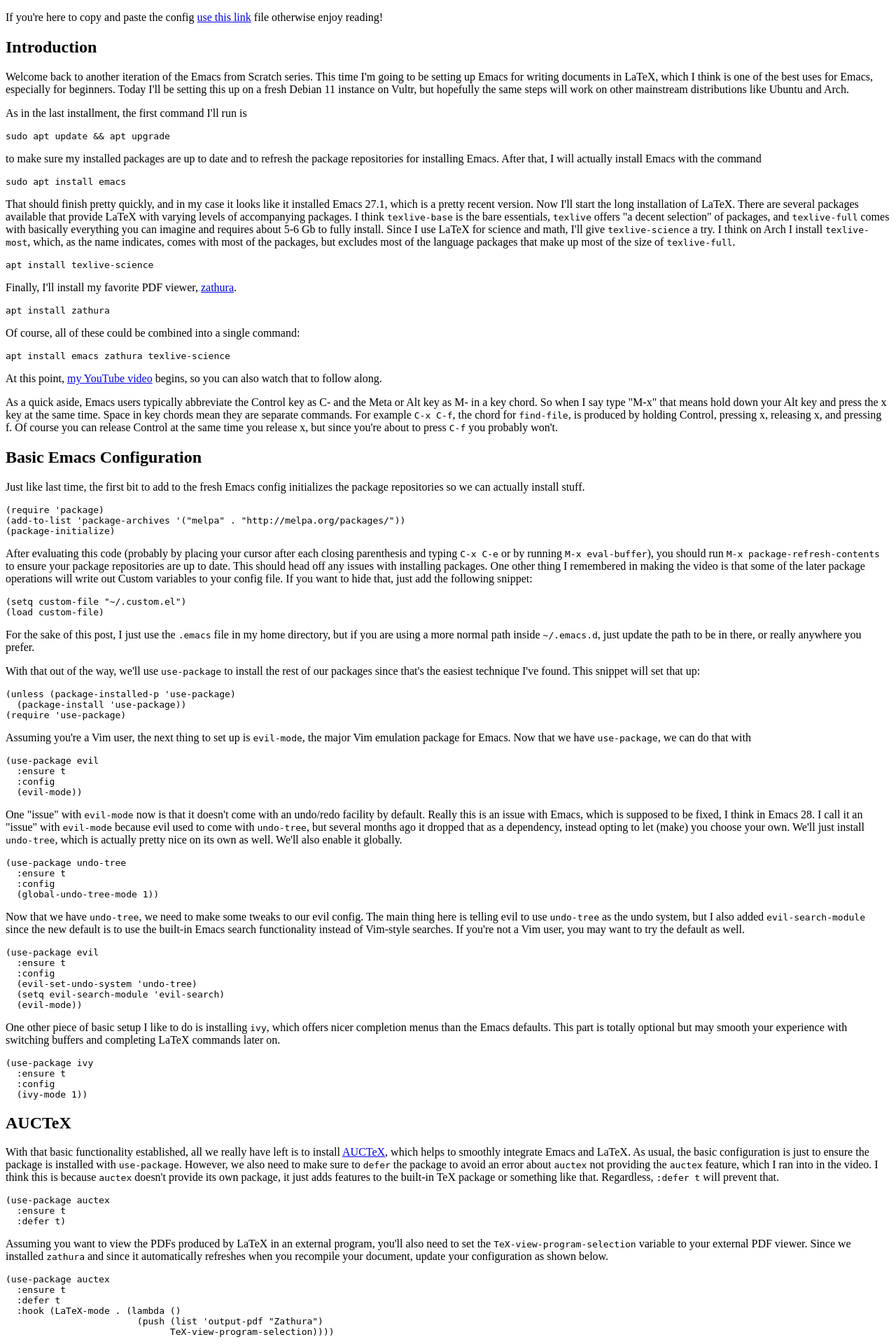
After one commit to ntBre/bwestbro.com, a PHP site: page /blogs/latex.html in a window 1280 px wide. The commit adds this page. Shown: the top 1920 px of the page at 70% size. Run offline with PHP 8.4, Linux system fonts and the light colour scheme.

Commit message:
add another blog post and update code css

```diff
--- /dev/null
+++ b/blogs/latex.html
@@ -0,0 +1,516 @@
+<?xml version="1.0" encoding="utf-8"?>
+<!DOCTYPE html PUBLIC "-//W3C//DTD XHTML 1.0 Strict//EN"
+"http://www.w3.org/TR/xhtml1/DTD/xhtml1-strict.dtd">
+<html xmlns="http://www.w3.org/1999/xhtml" lang="en" xml:lang="en">
+<head>
+<!-- 2021-12-12 Sun 21:12 -->
+<meta http-equiv="Content-Type" content="text/html;charset=utf-8" />
+<meta name="viewport" content="width=device-width, initial-scale=1" />
+<title>Emacs for LaTeX</title>
+<meta name="generator" content="Org Mode" />
+</head>
+<body>
+<div id="content" class="content">
+<p>
+If you're here to copy and paste the config <a href="#org79ab8f7">use this link</a> file
+otherwise enjoy reading!
+</p>
+
+<div id="outline-container-org7288a37" class="outline-2">
+<h2 id="org7288a37"><span class="section-number-2"></span> Introduction</h2>
+<div class="outline-text-2" id="text-1">
+<p>
+Welcome back to another iteration of the Emacs from Scratch
+series. This time I'm going to be setting up Emacs for writing
+documents in LaTeX, which I think is one of the best uses for
+Emacs, especially for beginners. Today I'll be setting this up on
+a fresh Debian 11 instance on Vultr, but hopefully the same steps
+will work on other mainstream distributions like Ubuntu and Arch.
+</p>
+
+<p>
+As in the last installment, the first command I'll run is
+</p>
+
+<div class="org-src-container">
+<pre class="src src-shell">sudo apt update &amp;&amp; apt upgrade
+</pre>
+</div>
+
+<p>
+to make sure my installed packages are up to date and to refresh
+the package repositories for installing Emacs. After that, I will
+actually install Emacs with the command
+</p>
+
+<div class="org-src-container">
+<pre class="src src-shell">sudo apt install emacs
+</pre>
+</div>
+
+<p>
+That should finish pretty quickly, and in my case it looks like
+it installed Emacs 27.1, which is a pretty recent version. Now
+I'll start the long installation of LaTeX. There are several
+packages available that provide LaTeX with varying levels of
+accompanying packages. I think <code>texlive-base</code> is the bare
+essentials, <code>texlive</code> offers "a decent selection" of packages,
+and <code>texlive-full</code> comes with basically everything you can
+imagine and requires about 5-6 Gb to fully install. Since I use
+LaTeX for science and math, I'll give <code>texlive-science</code> a try. I
+think on Arch I install <code>texlive-most</code>, which, as the name
+indicates, comes with most of the packages, but excludes most of
+the language packages that make up most of the size of
+<code>texlive-full</code>.
+</p>
+
+<div class="org-src-container">
+<pre class="src src-shell">apt install texlive-science
+</pre>
+</div>
+
+<p>
+Finally, I'll install my favorite PDF viewer, <a href="https://pwmt.org/projects/zathura/">zathura</a>.
+</p>
+
+<div class="org-src-container">
+<pre class="src src-shell">apt install zathura
+</pre>
+</div>
+
+<p>
+Of course, all of these could be combined into a single command:
+</p>
+
+<div class="org-src-container">
+<pre class="src src-shell">apt install emacs zathura texlive-science
+</pre>
+</div>
+
+<p>
+At this point, <a href="https://www.youtube.com/watch?v=xBctAt2TVew">my YouTube video</a> begins, so you can also watch that
+to follow along.
+</p>
+
+<p>
+As a quick aside, Emacs users typically abbreviate the Control
+key as C- and the Meta or Alt key as M- in a key chord. So when I
+say type "M-x" that means hold down your Alt key and press the x
+key at the same time. Space in key chords mean they are separate
+commands. For example <code>C-x C-f</code>, the chord for <code>find-file</code>, is
+produced by holding Control, pressing x, releasing x, and
+pressing f. Of course you can release Control at the same time
+you release x, but since you're about to press <code>C-f</code> you probably
+won't.
+</p>
+</div>
+</div>
+
+<div id="outline-container-orgc994c7f" class="outline-2">
+<h2 id="orgc994c7f"><span class="section-number-2"></span> Basic Emacs Configuration</h2>
+<div class="outline-text-2" id="text-2">
+<p>
+Just like last time, the first bit to add to the fresh Emacs
+config initializes the package repositories so we can actually
+install stuff.
+</p>
+
+<div class="org-src-container">
+<pre class="src src-emacs-lisp">(require 'package)
+(add-to-list 'package-archives '("melpa" . "http://melpa.org/packages/"))
+(package-initialize)
+</pre>
+</div>
+
+<p>
+After evaluating this code (probably by placing your cursor after
+each closing parenthesis and typing <code>C-x C-e</code> or by running <code>M-x
+  eval-buffer</code>), you should run <code>M-x package-refresh-contents</code> to
+ensure your package repositories are up to date. This should head
+off any issues with installing packages. One other thing I
+remembered in making the video is that some of the later package
+operations will write out Custom variables to your config file. If
+you want to hide that, just add the following snippet:
+</p>
+
+<div class="org-src-container">
+<pre class="src src-emacs-lisp">(setq custom-file "~/.custom.el")
+(load custom-file)
+</pre>
+</div>
+
+<p>
+For the sake of this post, I just use the <code>.emacs</code> file in my home
+directory, but if you are using a more normal path inside
+<code>~/.emacs.d</code>, just update the path to be in there, or really
+anywhere you prefer.
+</p>
+
+<p>
+With that out of the way, we'll use <code>use-package</code> to install the
+rest of our packages since that's the easiest technique I've
+found. This snippet will set that up:
+</p>
+
+<div class="org-src-container">
+<pre class="src src-emacs-lisp">(unless (package-installed-p 'use-package)
+  (package-install 'use-package))
+(require 'use-package)
+</pre>
+</div>
+
+<p>
+Assuming you're a Vim user, the next thing to set up is
+<code>evil-mode</code>, the major Vim emulation package for Emacs. Now that
+we have <code>use-package</code>, we can do that with
+</p>
+
+<div class="org-src-container">
+<pre class="src src-emacs-lisp">(use-package evil
+  :ensure t
+  :config
+  (evil-mode))
+</pre>
+</div>
+
+<p>
+One "issue" with <code>evil-mode</code> now is that it doesn't come with an
+undo/redo facility by default. Really this is an issue with
+Emacs, which is supposed to be fixed, I think in Emacs 28. I call
+it an "issue" with <code>evil-mode</code> because evil used to come with
+<code>undo-tree</code>, but several months ago it dropped that as a
+dependency, instead opting to let (make) you choose your
+own. We'll just install <code>undo-tree</code>, which is actually pretty
+nice on its own as well. We'll also enable it globally.
+</p>
+
+<div class="org-src-container">
+<pre class="src src-emacs-lisp">(use-package undo-tree
+  :ensure t
+  :config
+  (global-undo-tree-mode 1))
+</pre>
+</div>
+
+<p>
+Now that we have <code>undo-tree</code>, we need to make some tweaks to our
+evil config. The main thing here is telling evil to use
+<code>undo-tree</code> as the undo system, but I also added
+<code>evil-search-module</code> since the new default is to use the built-in
+Emacs search functionality instead of Vim-style searches. If
+you're not a Vim user, you may want to try the default as well.
+</p>
+
+<div class="org-src-container">
+<pre class="src src-emacs-lisp">(use-package evil
+  :ensure t
+  :config
+  (evil-set-undo-system 'undo-tree)
+  (setq evil-search-module 'evil-search)
+  (evil-mode))
+</pre>
+</div>
+
+<p>
+One other piece of basic setup I like to do is installing <code>ivy</code>,
+which offers nicer completion menus than the Emacs defaults. This
+part is totally optional but may smooth your experience with
+switching buffers and completing LaTeX commands later on.
+</p>
+
+<div class="org-src-container">
+<pre class="src src-emacs-lisp">(use-package ivy
+  :ensure t
+  :config
+  (ivy-mode 1))
+</pre>
+</div>
+</div>
+</div>
+
+<div id="outline-container-org64ed995" class="outline-2">
+<h2 id="org64ed995"><span class="section-number-2"></span> AUCTeX</h2>
+<div class="outline-text-2" id="text-3">
+<p>
+With that basic functionality established, all we really have left
+is to install <a href="https://www.gnu.org/software/auctex/">AUCTeX</a>, which helps to smoothly integrate Emacs and
+LaTeX. As usual, the basic configuration is just to ensure the
+package is installed with <code>use-package</code>.  However, we also need to
+make sure to <code>defer</code> the package to avoid an error about <code>auctex</code>
+not providing the <code>auctex</code> feature, which I ran into in the video. I
+think this is because <code>auctex</code> doesn't provide its own package, it
+just adds features to the built-in TeX package or something like
+that. Regardless, <code>:defer t</code> will prevent that.
+</p>
+
+<div class="org-src-container">
+<pre class="src src-emacs-lisp">(use-package auctex
+  :ensure t
+  :defer t)
+</pre>
+</div>
+
+<p>
+Assuming you want to view the PDFs produced by LaTeX in an external
+program, you'll also need to set the <code>TeX-view-program-selection</code>
+variable to your external PDF viewer. Since we installed <code>zathura</code>
+and since it automatically refreshes when you recompile your
+document, update your configuration as shown below.
+</p>
+
+<div class="org-src-container">
+<pre class="src src-emacs-lisp">(use-package auctex
+  :ensure t
+  :defer t
+  :hook (LaTeX-mode . (lambda ()
+			(push (list 'output-pdf "Zathura")
+			      TeX-view-program-selection))))
+</pre>
+</div>
+
+<p>
+I don't really think this should need to be a <a href="https://www.gnu.org/software/emacs/manual/html_node/emacs/Hooks.html">hook</a>, but this is the
+best way I've found to ensure you don't run into a weird error
+message on startup. If you try setting the variable directly, you
+will likely receive an error about it being an unbound variable
+before you load AUCTeX the first time.
+</p>
+
+<p>
+Now that we have <code>auctex</code> installed and set up, let me show you
+around a bit. To do that, you'll need a minimal example of a LaTeX
+file such as the one shown below:
+</p>
+
+<div class="org-src-container">
+<pre class="src src-latex">\documentclass{article}
+
+\begin{document}
+
+Hello world
+
+\end{document}
+</pre>
+</div>
+
+<p>
+The first thing to do is press <code>C-c C-c</code>, which will let you select
+a LaTeX command to run. The default should fittingly be
+<code>LaTeX</code>. Pressing <code>RET</code> will compile the document. After that,
+pressing <code>C-c C-c</code> again should default to <code>View</code> since the document
+is already up to date. Since we have set up Zathura as our PDF
+viewer, pressing <code>RET</code> on <code>View</code> should prompt you for a Zathura
+command. Pressing <code>RET</code> again should open Zathura.
+</p>
+
+<p>
+One of the most useful features of AUCTeX, beyond the ease of
+compilation and viewing, is its insertion of various LaTeX
+environments through the <code>C-c C-e</code> binding. This part is probably
+easier to see in the video or just by trying it yourself, but
+inserting a <code>table</code>, for example, will walk you through the parts of
+a table environment, including the caption, the label, and the
+alignment of the columns. This is very helpful especially if you are
+new to LaTeX. You can similarly insert environments like figures,
+itemized lists, enumerated lists, equations, and so on. That
+basically exhausts what I typically use inside of AUCTeX, but if you
+press <code>C-h b</code> to list the bindings available and search for
+<code>latex-mode</code>, there are actually many more useful bindings. I
+already see some that I will try to integrate into my workflow in
+the future.
+</p>
+
+<p>
+One last feature that is pretty nice, and will become apparent as
+soon as you start typing a real document, is the in-line
+preview. Assuming you're running a graphical Emacs instance, AUCTeX
+will preview font features like sub- and superscripts, italics, and
+boldface. I don't find this that helpful personally, but some people
+who have seen me editing LaTeX files have been very impressed, so I
+hope people reading this will be too.
+</p>
+</div>
+</div>
+
+<div id="outline-container-orge8c7366" class="outline-2">
+<h2 id="orge8c7366"><span class="section-number-2"></span> Snippets</h2>
+<div class="outline-text-2" id="text-4">
+<p>
+If the existing AUCTeX commands don't do enough for you, another
+nice thing to include when editing LaTeX is a way to insert
+snippets. These allow you to type a small prefix, which expands into
+a full piece of code when you press Tab. The package I use for
+snippets in Emacs is called <a href="https://github.com/joaotavora/yasnippet">yasnippet</a>. Install it using the code
+below.
+</p>
+
+<div class="org-src-container">
+<pre class="src src-emacs-lisp">(use-package yasnippet
+  :ensure t
+  :config
+  (yas-global-mode 1))
+</pre>
+</div>
+
+<p>
+Once you have this installed, you can add a new LaTeX snippet from a
+TeX buffer with the command <code>M-x yas-new-snippet</code>. This will open a
+new buffer that looks like
+</p>
+
+<div class="org-src-container">
+<pre class="src src-text"># -*- mode: snippet -*-
+# name:
+# key:
+# --
+</pre>
+</div>
+
+<p>
+You can put whatever you want in the <code>name</code> spot, but the <code>key</code> is
+what you will type to trigger the snippet. I usually make them both
+the same thing. Since I write about fundamental vibrational
+frequencies often and these are typically referred to with the Greek
+letter "nu", I have a snippet like the one below set up:
+</p>
+
+<div class="org-src-container">
+<pre class="src src-text"># -*- mode: snippet -*-
+# name: nu
+# key: nu
+# --
+\$\nu_{$1}\$$0
+</pre>
+</div>
+
+<p>
+After I type <code>nu</code> in a LaTeX file, I can now hit Tab and this text
+is inserted, then my cursor is placed in the <code>$1</code> location. There I
+can type the appropriate subscript. Then when I hit Tab again, my
+cursor moves to the <code>$0</code> location and the snippet is finished. One
+problem I ran into on the video, though, is that saving the snippet
+did not work as usual. Normally I can just press <code>C-c C-c</code> to finish
+editing the snippet. If you run into the same problem, this
+keybinding is supposed to be bound to
+<code>yas-load-snippet-buffer-and-close</code>, so you can at least call this
+directly. I got out of it by saving the snippet buffer, but that's
+not as easy as it should be.
+</p>
+
+<p>
+If it's not clear, <code>yasnippet</code> is useful in other modes as well. For
+example, when working on a very repetitive programming project, I
+wrote a Golang snippet for inserting the template of a for
+loop. I've also written some for org-mode that I can't think of
+right now. But the point is that snippets are very handy anywhere
+there is a lot of repetitive text to be inserted, potentially with
+components that need to be modified each time.
+</p>
+</div>
+</div>
+
+<div id="outline-container-org6c613ff" class="outline-2">
+<h2 id="org6c613ff"><span class="section-number-2"></span> Viewing PDFs in Emacs</h2>
+<div class="outline-text-2" id="text-5">
+<p>
+If you aren't satisfied with opening your PDFs in an external
+viewer, you can also use Emacs to view the PDFs directly. As I
+showed (with some difficulty) in the video, you can use the built-in
+<code>doc-view-mode</code> to view PDFs by finding them with <code>C-x
+C-f</code>, but this is pretty plain. Another issue
+with <code>doc-view-mode</code> is that it doesn't update
+automatically upon recompiling LaTeX, but you can add a hook to fix
+that:
+</p>
+
+<div class="org-src-container">
+<pre class="src src-emacs-lisp">(add-hook 'doc-view-mode-hook 'auto-revert-mode)
+</pre>
+</div>
+
+<p>
+The issue I ran into in the video was actually that I didn't have
+<code>ghostscript</code> installed, so make sure to run
+</p>
+
+<div class="org-src-container">
+<pre class="src src-shell">sudo apt install ghostscript
+</pre>
+</div>
+
+<p>
+if you do want to use <code>doc-view-mode</code>. With <code>ghostscript</code> installed,
+I think it should be triggered automatically for files with a .pdf
+extension.
+</p>
+
+<p>
+Another option is to use the <a href="https://github.com/politza/pdf-tools">pdf-tools</a> package. I've had some
+trouble with this package in the past, but that was several years
+ago. Just in the past week I have heard that one of my friends is
+using it to great effect, so I expect it is much improved. It looks
+like they have good documentation for installing it, so I will defer
+to them for now, but I may make another post or video about setting
+it up if I give it a try myself or if enough people request it.
+</p>
+</div>
+</div>
+
+<div id="outline-container-org79ab8f7" class="outline-2">
+<h2 id="org79ab8f7"><span class="section-number-2"></span> Full Config</h2>
+<div class="outline-text-2" id="text-6">
+<p>
+Here is the full configuration file I put together in the video and
+modified slightly while writing the post itself. As always, let me
+know if you have any suggestions or run into problems!
+</p>
+
+<div class="org-src-container">
+<pre class="src src-emacs-lisp">(require 'package)
+(add-to-list 'package-archives '("melpa" . "http://melpa.org/packages/"))
+(package-initialize)
+
+(setq custom-file "~/.custom.el")
+(load custom-file)
+
+(unless (package-installed-p 'use-package)
+  (package-install 'use-package))
+(require 'use-package)
+
+(use-package evil
+  :ensure t
+  :config
+  (evil-mode)
+  (evil-set-undo-system 'undo-tree))
+
+(use-package undo-tree
+  :ensure t
+  :config
+  (global-undo-tree-mode 1))
+
+(use-package ivy
+  :ensure t
+  :config
+  (ivy-mode 1))
+
+(use-package auctex
+  :ensure t
+  :defer t
+  :hook (LaTeX-mode .
+		    (lambda ()
+		      (push (list 'output-pdf "Zathura")
+			    TeX-view-program-selection))))
+
+(use-package yasnippet
+  :ensure t
+  :config
+  (yas-global-mode 1))
+
+(add-hook 'doc-view-mode-hook 'auto-revert-mode)
+</pre>
+</div>
+</div>
+</div>
+</div>
+</body>
+</html>
--- a/css/site.css
+++ b/css/site.css
@@ -176,3 +176,7 @@ footer {
     margin-left: auto;
     margin-right: auto;
 }
+
+pre {
+    font-size: 14px;
+}
--- a/json/blogs.json
+++ b/json/blogs.json
@@ -1,4 +1,9 @@
 [
+    {
+	"Title": "Emacs for LaTeX",
+	"Filename": "blogs/latex.html",
+	"Date": "2021-12-12"
+    },
     {
 	"Title": "Why Emacs?",
 	"Filename": "blogs/why-emacs.html",
```
